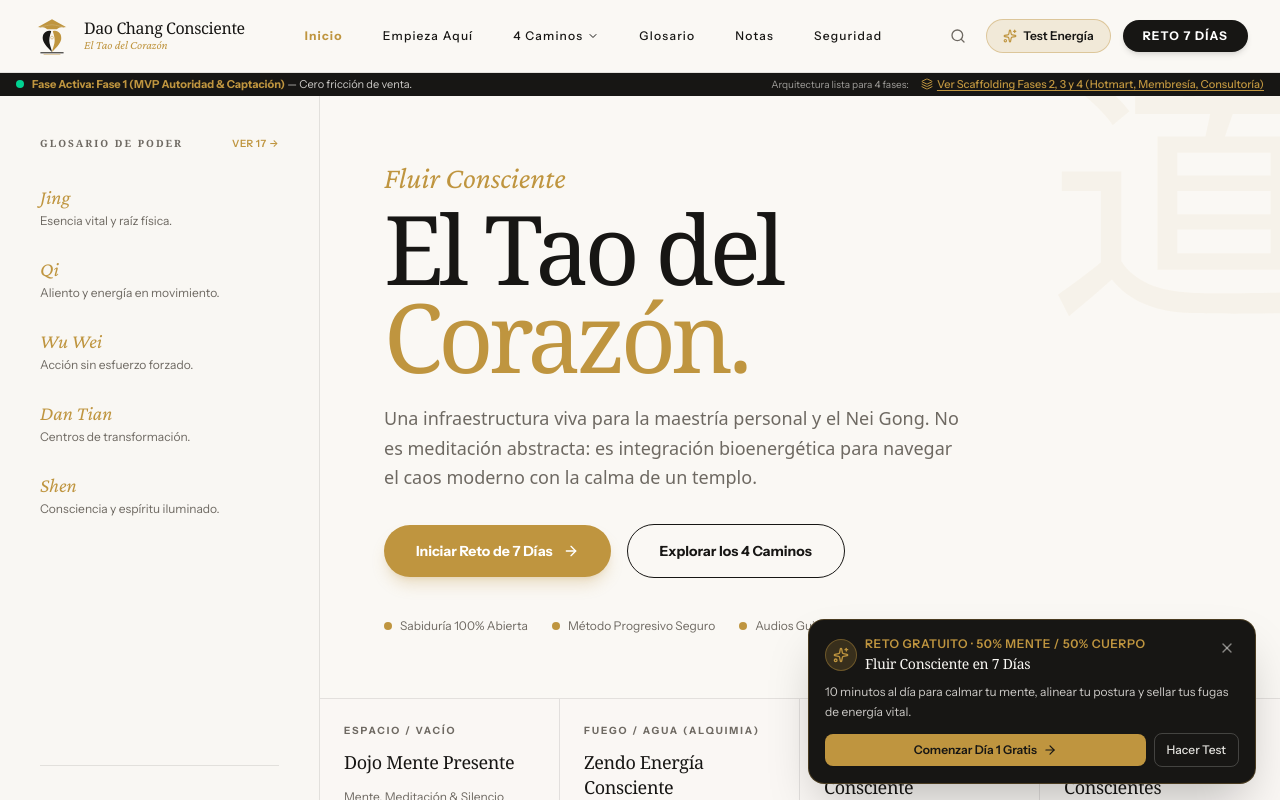
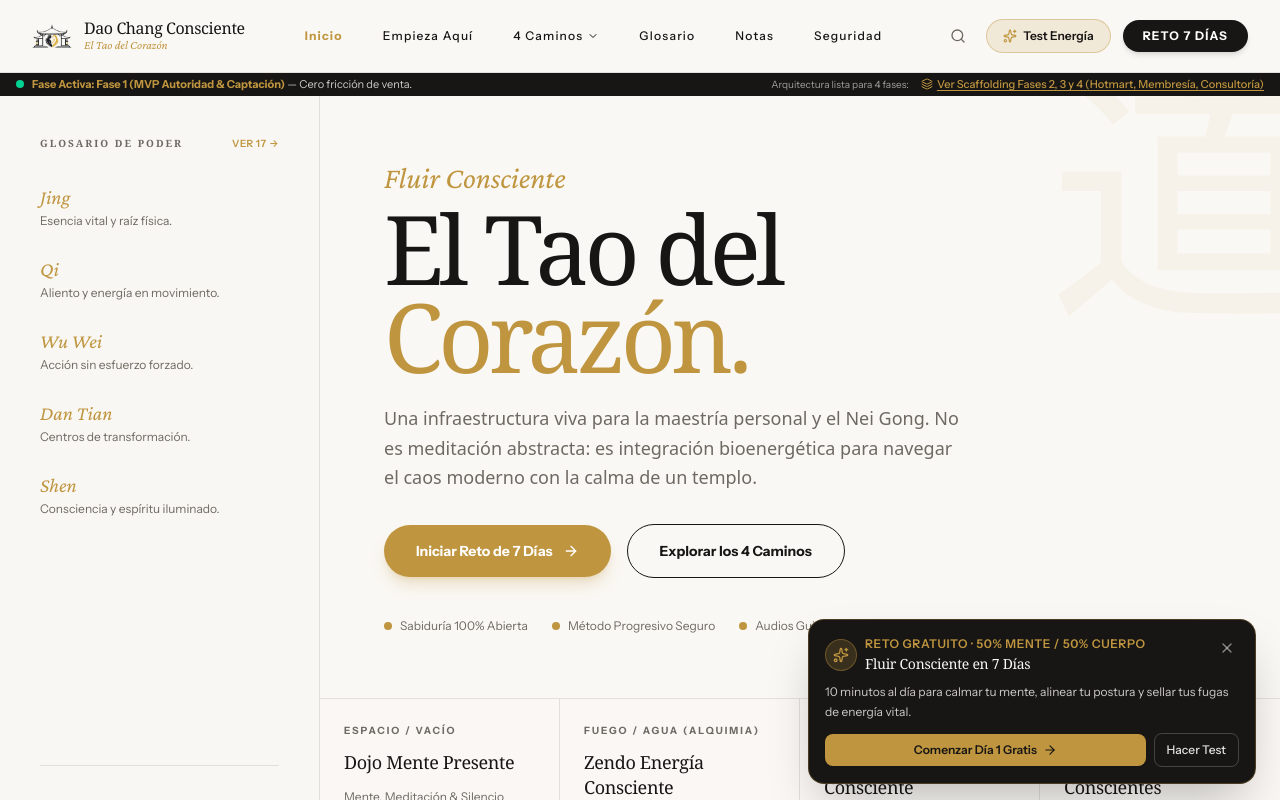
Before and after one commit to United-Foxes/Dao-Chang, a React (Vite) app: page / in a window 1280 px wide. Shown: the top 800 px of the page. Built offline with nearby package versions, Linux system fonts and the light colour scheme; a web font is replaced by a local one.

Commit message:
Update BrandLogo to use image instead of SVG
Replaced SVG logo with an image for the master variant.

```diff
--- a/src/components/brand/BrandLogo.tsx
+++ b/src/components/brand/BrandLogo.tsx
@@ -1,4 +1,5 @@
 import React from 'react';
+import daoChangMasterIcon from '../../assets/brand/dao-chang-master-icon.png';
 
 interface BrandLogoProps {
   variant?: 'master' | 'fluir' | 'mente' | 'energia' | 'cuerpo' | 'relaciones';
@@ -38,44 +39,13 @@ export const BrandLogo: React.FC<BrandLogoProps> = ({
       case 'master':
       default:
         return (
-          <svg
+          <img
+            src={daoChangMasterIcon}
             width={s}
             height={s}
-            viewBox="0 0 100 100"
-            fill="none"
-            xmlns="http://www.w3.org/2000/svg"
-            className="shrink-0 transition-transform duration-300 hover:scale-105"
-            aria-label="Dao Chang Consciente Logo"
-          >
-            {/* Temple Roof Base */}
-            <path
-              d="M 50 8 L 86 28 C 76 26, 68 28, 62 33 L 38 33 C 32 28, 24 26, 14 28 Z"
-              fill={goldColor}
-            />
-            {/* Temple Eaves Arch */}
-            <path
-              d="M 20 28 C 30 25, 45 22, 50 22 C 55 22, 70 25, 80 28"
-              stroke={goldSoftColor}
-              strokeWidth="2.5"
-              strokeLinecap="round"
-            />
-            {/* Master Heart formed by Two Interlaced Figures */}
-            {/* Masculine Silhouette (Left, Ink/Deep) */}
-            <path
-              d="M 48 38 C 36 34, 25 44, 27 58 C 29 70, 42 82, 50 90 C 49 84, 46 76, 44 68 C 42 60, 44 50, 48 38 Z"
-              fill={inkColor}
-            />
-            {/* Feminine Silhouette (Right, Gold/Gentle Flame) */}
-            <path
-              d="M 52 38 C 64 34, 75 44, 73 58 C 71 70, 58 82, 50 90 C 51 84, 54 76, 56 68 C 58 60, 56 50, 52 38 Z"
-              fill={goldColor}
-            />
-            {/* Central Pearl / Core Light */}
-            <circle cx="50" cy="54" r="3.5" fill="#FAF8F4" stroke={goldSoftColor} strokeWidth="1.5" />
-            {/* Base Pillar Lines */}
-            <line x1="22" y1="92" x2="78" y2="92" stroke={inkColor} strokeWidth="2.5" strokeLinecap="round" />
-            <line x1="30" y1="96" x2="70" y2="96" stroke={goldSoftColor} strokeWidth="1.5" strokeLinecap="round" />
-          </svg>
+            alt="Dao Chang Consciente"
+            className="shrink-0 transition-transform duration-300 hover:scale-105 object-contain"
+          />
         );
 
       case 'fluir':
```
